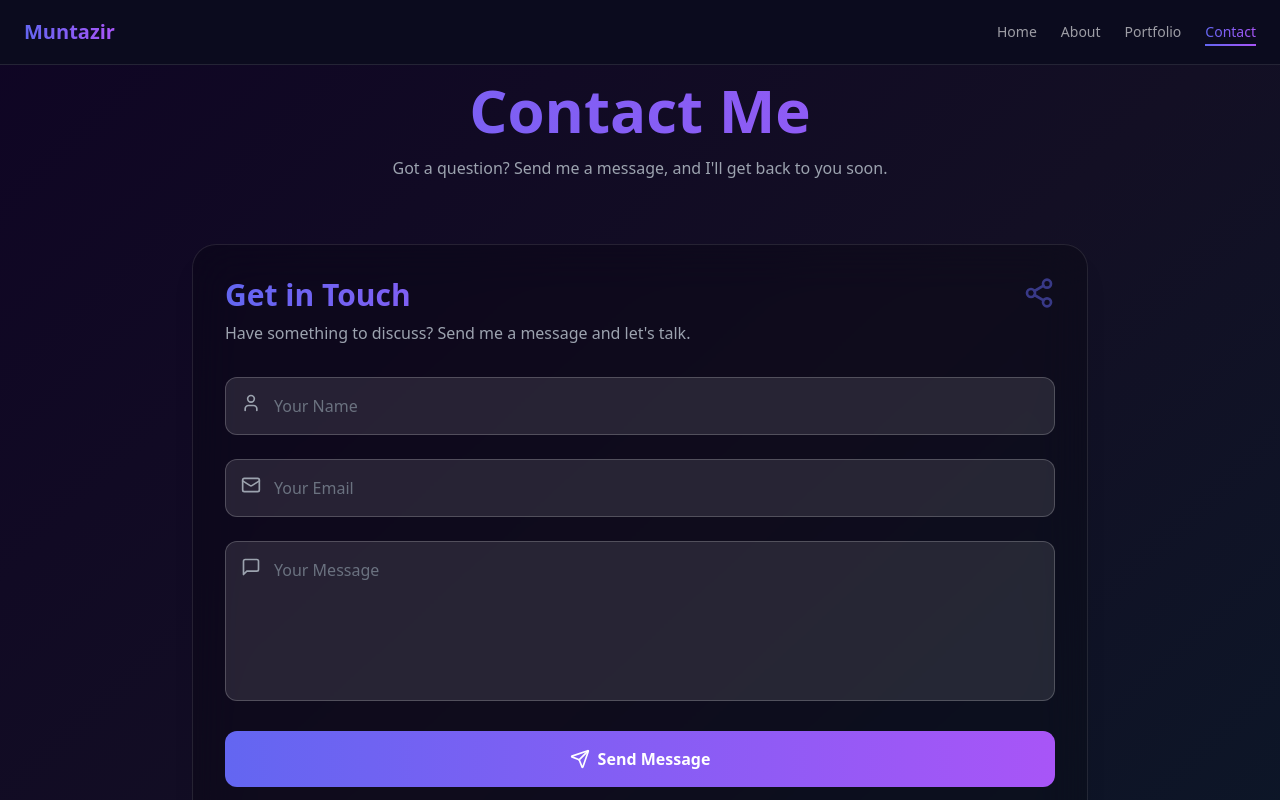
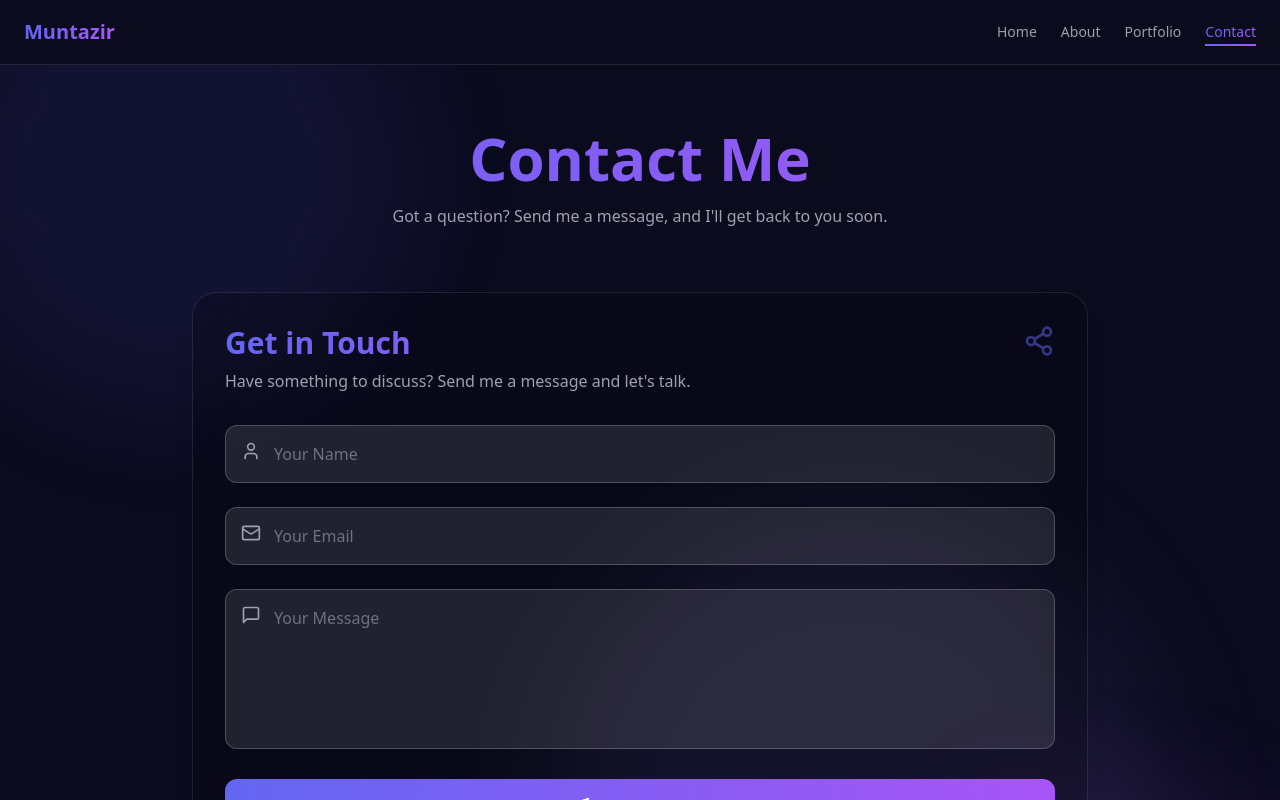
Before and after one commit to Muntazir-security/Website, a React (Vite) app: page /contact in a window 1280 px wide. Shown: the top 800 px of the page. Built offline with nearby package versions, Linux system fonts and the light colour scheme.

Commit message:
Update background consistency across pages
Ensure that the same background from the portfolio page is implemented on the home, about, and contact pages for a consistent look and feel throughout the website.
[skip gpt_engineer]

```diff
--- a/src/pages/About.tsx
+++ b/src/pages/About.tsx
@@ -4,6 +4,7 @@ import { LucideIcon } from "lucide-react"
 import { Link } from "react-router-dom"
 import AOS from 'aos'
 import 'aos/dist/aos.css'
+import PageBackground from "@/components/shared/PageBackground"
 
 const Header = memo(() => (
   <div className="text-center mb-16 pt-20" data-aos="fade-down">
@@ -25,7 +26,6 @@ const ProfileImage = memo(() => (
       data-aos="fade-up"
       data-aos-duration="1000"
     >
-      {/* Optimized gradient backgrounds with reduced complexity for mobile */}
       <div className="absolute -inset-6 opacity-[25%] z-0 hidden sm:block">
         <div className="absolute inset-0 bg-gradient-to-r from-violet-600 via-indigo-500 to-purple-600 rounded-full blur-2xl animate-spin-slower" />
         <div className="absolute inset-0 bg-gradient-to-l from-fuchsia-500 via-rose-500 to-pink-600 rounded-full blur-2xl animate-pulse-slow opacity-50" />
@@ -36,7 +36,6 @@ const ProfileImage = memo(() => (
         <div className="w-72 h-72 sm:w-80 sm:h-80 rounded-full overflow-hidden shadow-[0_0_40px_rgba(120,119,198,0.3)] transform transition-all duration-700 group-hover:scale-105">
           <div className="absolute inset-0 border-4 border-white/20 rounded-full z-20 transition-all duration-700 group-hover:border-white/40 group-hover:scale-105" />
 
-          {/* Optimized overlay effects - disabled on mobile */}
           <div className="absolute inset-0 bg-gradient-to-b from-black/20 via-transparent to-black/40 z-10 transition-opacity duration-700 group-hover:opacity-0 hidden sm:block" />
           <div className="absolute inset-0 bg-gradient-to-t from-purple-500/20 via-transparent to-blue-500/20 z-10 opacity-0 group-hover:opacity-100 transition-opacity duration-700 hidden sm:block" />
 
@@ -47,7 +46,6 @@ const ProfileImage = memo(() => (
             loading="lazy"
           />
 
-          {/* Advanced hover effects - desktop only */}
           <div className="absolute inset-0 opacity-0 group-hover:opacity-100 transition-all duration-700 z-20 hidden sm:block">
             <div className="absolute inset-0 bg-gradient-to-tr from-transparent via-white/20 to-transparent transform -translate-x-full group-hover:translate-x-full transition-transform duration-1000" />
             <div className="absolute inset-0 bg-gradient-to-bl from-transparent via-white/10 to-transparent transform translate-y-full group-hover:-translate-y-full transition-transform duration-1000 delay-100" />
@@ -132,7 +130,6 @@ const AboutPage = () => {
     };
   }, []);
 
-  // Optimized AOS initialization
   useEffect(() => {
     const initAOS = () => {
       AOS.init({
@@ -142,7 +139,6 @@ const AboutPage = () => {
 
     initAOS();
 
-    // Debounced resize handler
     let resizeTimer;
     const handleResize = () => {
       clearTimeout(resizeTimer);
@@ -156,7 +152,6 @@ const AboutPage = () => {
     };
   }, []);
 
-  // Updated statsData with links to portfolio sections
   const statsData = useMemo(() => [
     {
       icon: Code,
@@ -188,7 +183,8 @@ const AboutPage = () => {
   ], [totalProjects, totalCertificates, YearExperience]);
 
   return (
-    <div className="min-h-screen bg-gradient-to-br from-[#0F0524] via-[#130F24] to-[#0A1929] pb-[10%] text-white overflow-hidden px-[5%] sm:px-[5%] lg:px-[10%]" id="About">
+    <PageBackground>
+      <div className="max-w-7xl mx-auto px-[5%] sm:px-[5%] lg:px-[10%]" id="About">
         <Header />
 
         <div className="w-full mx-auto pt-8 sm:pt-12 relative">
@@ -276,6 +272,7 @@ const AboutPage = () => {
           </div>
         </div>
       </div>
+    </PageBackground>
   );
 };
 
--- a/src/pages/Contact.tsx
+++ b/src/pages/Contact.tsx
@@ -2,6 +2,7 @@ import React, { useState, useEffect } from "react";
 import { Share2, User, Mail, MessageSquare, Send } from "lucide-react";
 import SocialLinks from "@/components/contact/SocialLinks";
 import { useToast } from "@/components/ui/use-toast";
+import PageBackground from "@/components/shared/PageBackground";
 import AOS from "aos";
 import "aos/dist/aos.css";
 
@@ -61,7 +62,7 @@ const ContactPage = () => {
   };
 
   return (
-    <div className="min-h-screen bg-gradient-to-br from-[#0F0524] via-[#130F24] to-[#0A1929] pb-20">
+    <PageBackground>
       <div className="container mx-auto px-4 pt-20">
         <div className="text-center mb-16">
           <h1
@@ -163,7 +164,7 @@ const ContactPage = () => {
           </div>
         </div>
       </div>
-    </div>
+    </PageBackground>
   );
 };
 
```
Lines whose indentation alone changed are shown as unchanged.
